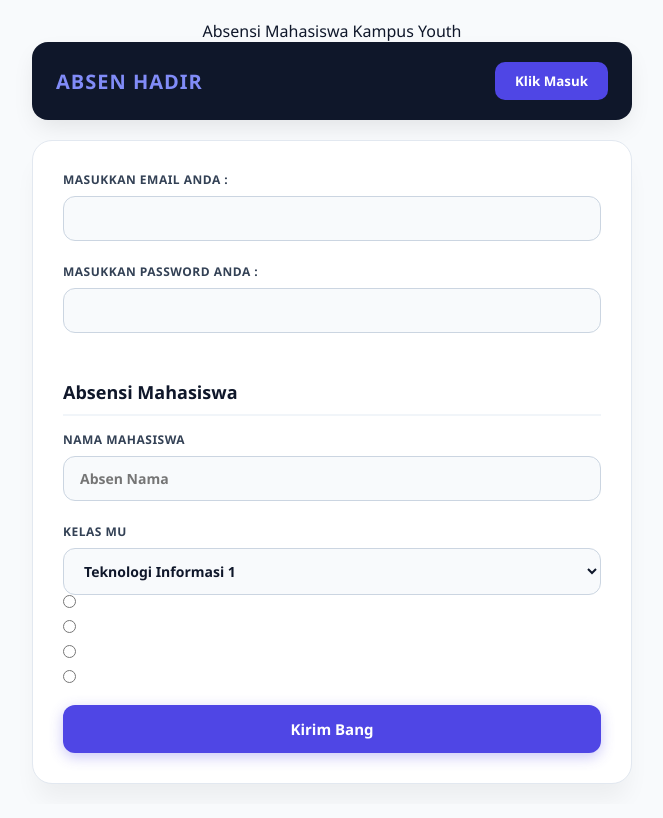
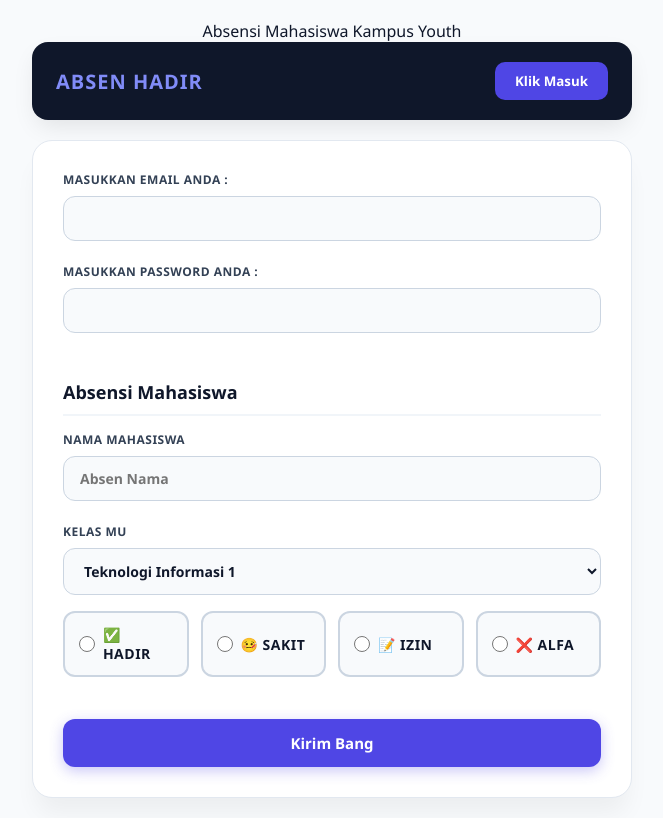
Before and after one commit to arifincoding1/Absensi-Kehadiran-Mahasiswa-Sahari, a plain HTML site: page index.html in a window 1280 px wide. Shown: the whole page, without its empty margins (308-971 px from the left). Drawn offline with Linux system fonts and the light colour scheme.

Commit message:
Update index.html

```diff
--- a/index.html
+++ b/index.html
@@ -42,18 +42,24 @@
                 <option value="101 C">Ruang Komputer</option>
             </select>
 
-            <label> <!--Buat pilihan bulat-->
-            <input type="radio" name="Kehadiran" value="Hadir">
-            </label>
-            <label> <!--Buat pilihan bulat-->
-                <input type="radio" name="Kehadiran" value="Sakit">
+            <div class="radio-group">
+                <label class="radio-card">
+                    <input type="radio" name="Kehadiran" value="Hadir">
+                    ✅ Hadir
                 </label>
-                <label> <!--Buat pilihan bulat-->
+                <label class="radio-card">
+                    <input type="radio" name="Kehadiran" value="Sakit">
+                    🤒 Sakit
+                </label>
+                <label class="radio-card">
                     <input type="radio" name="Kehadiran" value="Izin">
-                    </label>
-                    <label> <!--Buat pilihan bulat-->
-                        <input type="radio" name="Kehadiran" value="Alfha">
-                        </label>
+                    📝 Izin
+                </label>
+                <label class="radio-card">
+                    <input type="radio" name="Kehadiran" value="Alfa">
+                    ❌ Alfa
+                </label>
+            </div>
 
             <button class="Kirim Bang Jgn Manja">Kirim Bang</button>
         </form>
```
